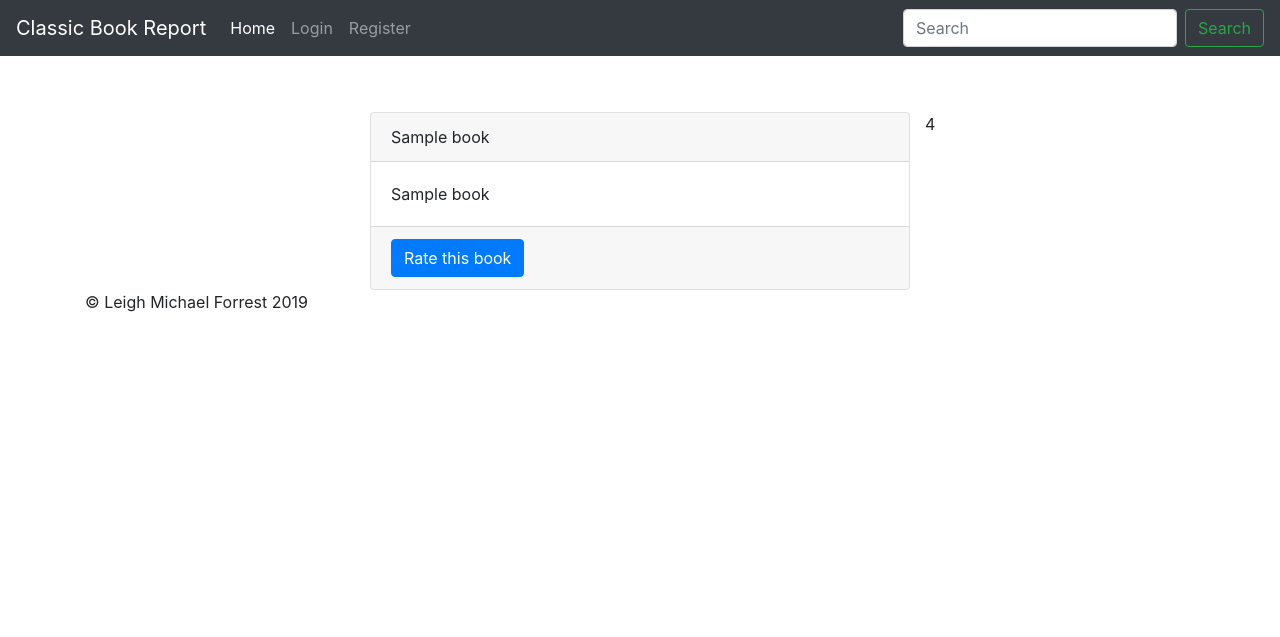
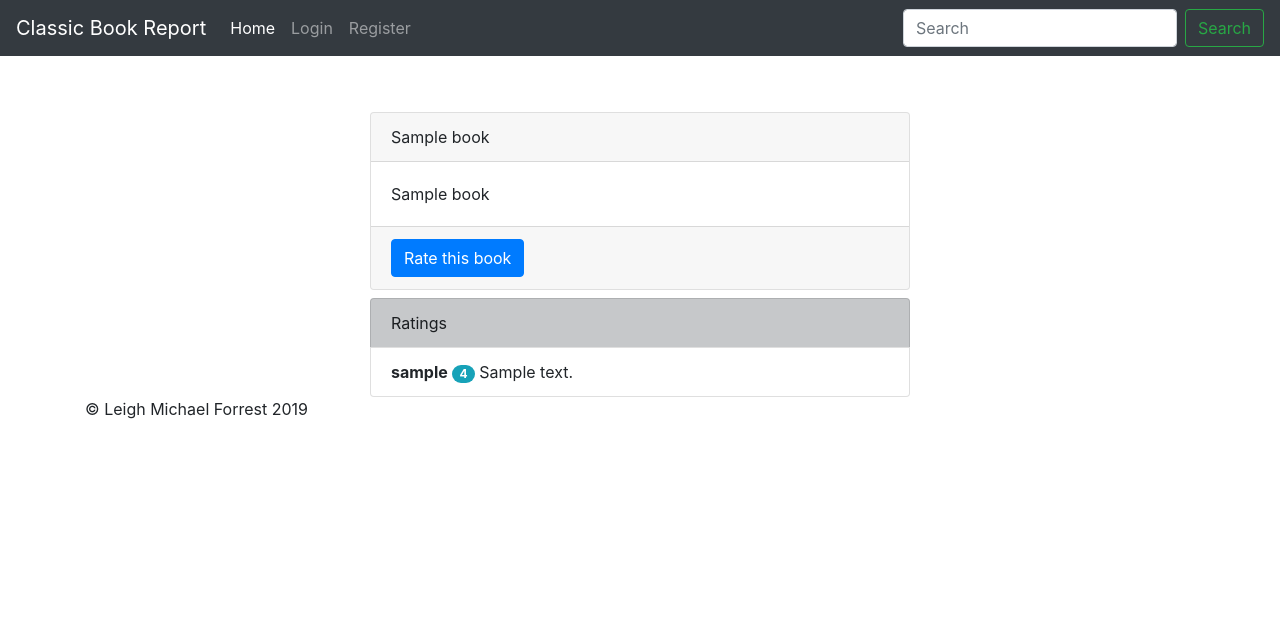
Before and after one commit to leighmforrest/project1, a Flask app: template app/books/templates/books/detail.html in a window 1280 px wide. Shown: the top 637 px of the page. Run offline with Flask 2, Linux system fonts and the light colour scheme; the template is opened without the code that fills it: most values are stand-ins (such as "Sample title", 1, 10 or a date in 2020); form fields are guessed from the names that the template uses; parts of the project's set-up code (start-up, migrations or seed data) failed here and were passed over; some libraries are stand-ins or nearby versions.

Commit message:
slightly improved ui

```diff
--- a/app/books/templates/books/detail.html
+++ b/app/books/templates/books/detail.html
@@ -18,7 +18,20 @@
                </div>
             </div>
         </div>
+        <div class="col-md-6 offset-md-3 mt-2">
+            <ul class="list-group">
+                {% if ratings %}
+                    <li class="list-group-item list-group-item-dark">Ratings</li>
                     {% for rating in ratings %}
-    <p>{{ rating }}</p>
+                        <li class="list-group-item">
+                            <span class="font-weight-bold">{{ rating.handle }}</span>
+                            <span class="badge badge-pill badge-info">{{ rating.rating }}</span>
+                            <span>{{ rating.comment }}</span>
+                        </li>
                     {% endfor %}
+                {% else %}
+                    <li class="list-group-item">There are no ratings.</li>
+                {% endif %}
+            </ul>
+        </div>
 {% endblock %}
--- a/app/templates/partials/_link_list.html
+++ b/app/templates/partials/_link_list.html
@@ -11,7 +11,7 @@
   {% if page and books %}
   <div class="card-body">
     {% if page <= max_pages and page > 1 %}<a href="{{ url_for('books.search', q=query_string, page=page-1) }}" class="card-link">Previous</a>{% endif %}
-    {% if is_next %}<a href="{{ url_for('books.search', q=query_string, page=page+1) }}" class="card-link">Next</a>{% endif %}
+    {% if is_next %}<a href="{{ url_for('books.search', q=query_string, page=page+1) }}" class="card-link float-right">Next</a>{% endif %}
   </div>
   {% endif %}
 </div>
```
Also changed, not shown: 1 other file. Lines whose indentation alone changed are shown as unchanged.
